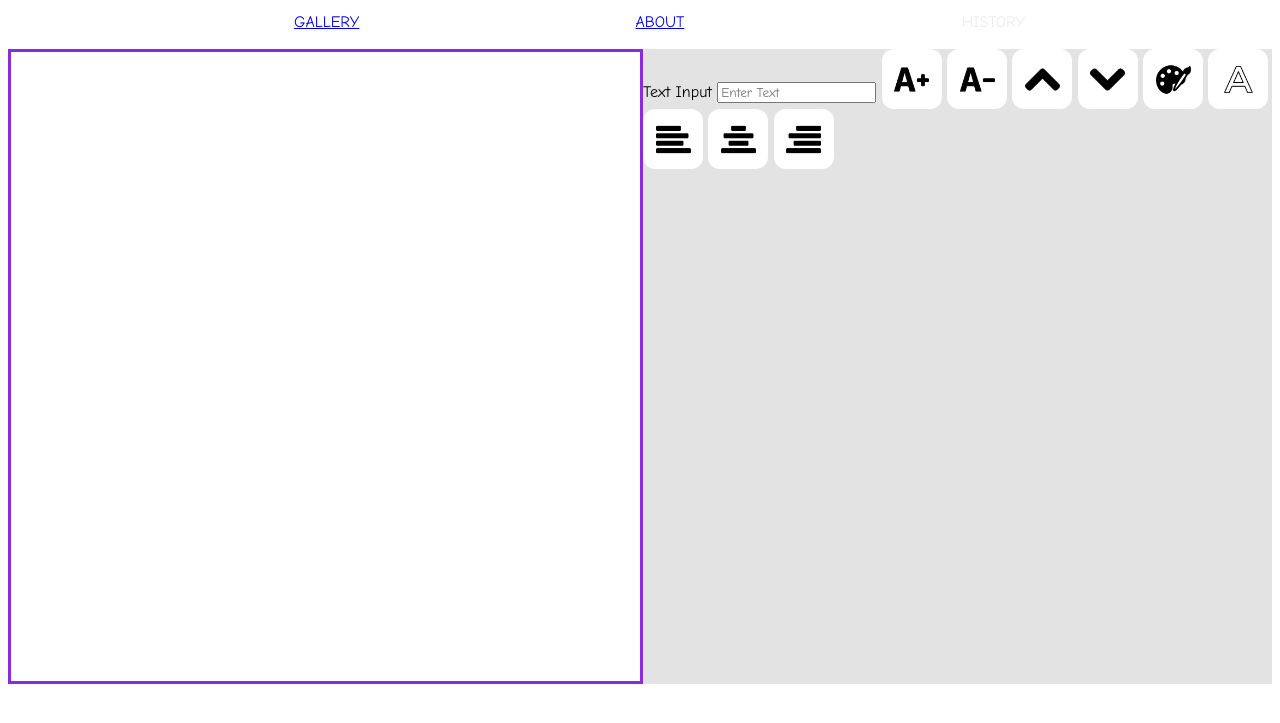
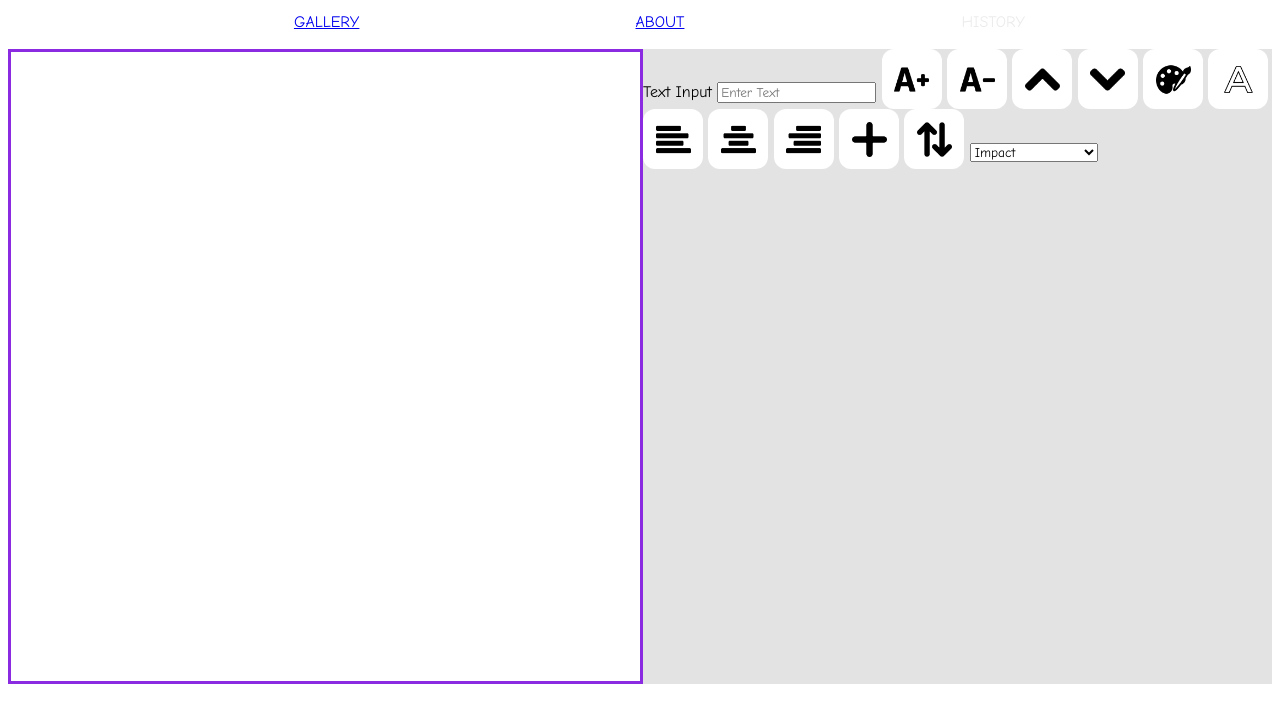
Before and after one commit to 9Syncopation/2-2, a plain HTML site: page editor.html in a window 1280 px wide. Shown: the part 29-752 px from the top of the page. Drawn offline with Linux system fonts and the light colour scheme.

Commit message:
more buttons

```diff
--- a/editor.html
+++ b/editor.html
@@ -42,6 +42,20 @@
             <span onclick="onAlignText('center')" class="btn"> <img class="label" src="icons/center-text-alignment.png"></span>
             <span onclick="onAlignText('right')" class="btn"> <img class="label" src="icons/align-to-right.png"></span>
 
+            <span class="btn" onclick="onAddLine()"> <img  class="label" src="icons/add.png"></span>
+            <span class="btn" onclick="onSwitchLine()" > <img class="label" src="icons/up-down.png"></span>
+
+            <select id="fontStyle" oninput="onEditTxtStyle(this.value)">
+                    <option value="impact"> Impact </option>
+                    <option value="Arial">Arial</option>
+                    <option value="Times New Roman">Times New Roman</option>
+                    <option value="Helvetica">Helvetica</option>
+                    <option value="Verdana">Verdana</option>
+                    <option value="Tahoma">Tahoma</option>
+                    <option value="Geneva">Geneva</option>
+              </select>
+
+
         </section>
 
 
--- a/js/editor-service.js
+++ b/js/editor-service.js
@@ -15,8 +15,8 @@ var gMeme = {
             align: 'left',
             color: 'red',
             stroke: 'black',
-            x:20,
-            y:40,
+            x: 20,
+            y: 40,
         }
     ]
 }
@@ -51,9 +51,9 @@ function changeFontSize(size) {
     else diffSize = -1
 
     gMeme.txts[gSelectedTxtIdx].size += diffSize
-   }
+}
 
-   function changePos(pos) {
+function changePos(pos) {
     let diffY = 3;
     if (pos === 'up') gMeme.txts[gSelectedTxtIdx].y -= diffY;
     else gMeme.txts[gSelectedTxtIdx].y += diffY;
@@ -74,7 +74,7 @@ function alignText(pos) {
     let textWidth = gCtx.measureText(currentTxt).width;
     let x
     if (pos === 'center') {
-           x = (gCanvas.width / 2) - (textWidth / 2)
+        x = (gCanvas.width / 2) - (textWidth / 2)
     }
     if (pos === 'left') {
         x = 20;
@@ -84,3 +84,42 @@ function alignText(pos) {
     }
     gMeme.txts[gSelectedTxtIdx].x = x;
 }
+
+// function addLine(txt) {
+//     if (gSelectedTxtIdx === 2) return;
+//     gMeme.selectedTxtIdx += 1;
+//     let y;
+//     if (gSelectedTxtIdx === 1) {
+//         y = gCanvas.height - 20;
+//     }
+//     if (gSelectedTxtIdx === 2) {
+//         y = gCanvas.height / 2;
+//     }
+
+//     addTxt(txt, 20, y);
+// }
+
+// function clearTxt() {
+//     let elTxt = document.querySelector('#txtInput');
+//     elTxt.value = '';
+// }
+
+// function addTxt(text, x, y) {
+//     let txt = {
+//         line: text,
+//         stroke: 'black',
+//         font: 'Impact',
+//         size: 32,
+//         align: 'bottom',
+//         color: 'white',
+//         x: 30,
+//         y: 30,
+//     }
+//     gMeme["txts"].push(txt);
+// }
+
+function editTxtStyle(txtStyle) {
+
+    gMeme.txts[gSelectedTxtIdx].txtStyle = txtStyle
+
+}
--- a/js/main-controller.js
+++ b/js/main-controller.js
@@ -87,3 +87,15 @@ function onAlignText(pos) {
     alignText(pos);
     renderCanvas();
 }
+
+// function onAddLine() {
+//     clearTxt();
+//     let elTxt = document.querySelector('#txtInput').value;
+//     addLine(elTxt);
+//     renderCanvas();
+// }
+
+function onEditTxtStyle(txtStyle) {
+    editTxtStyle(txtStyle);
+    renderCanvas();
+}
```
